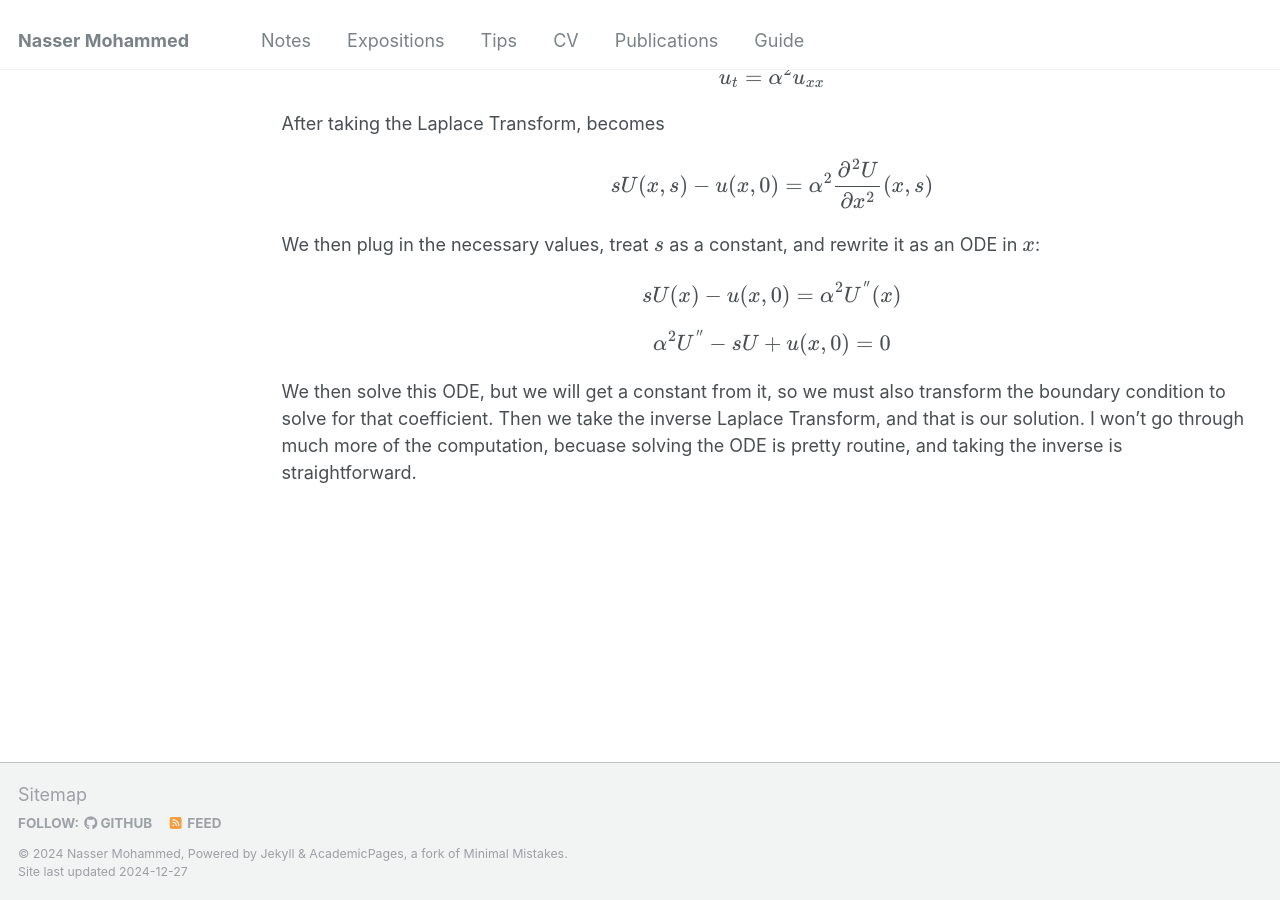
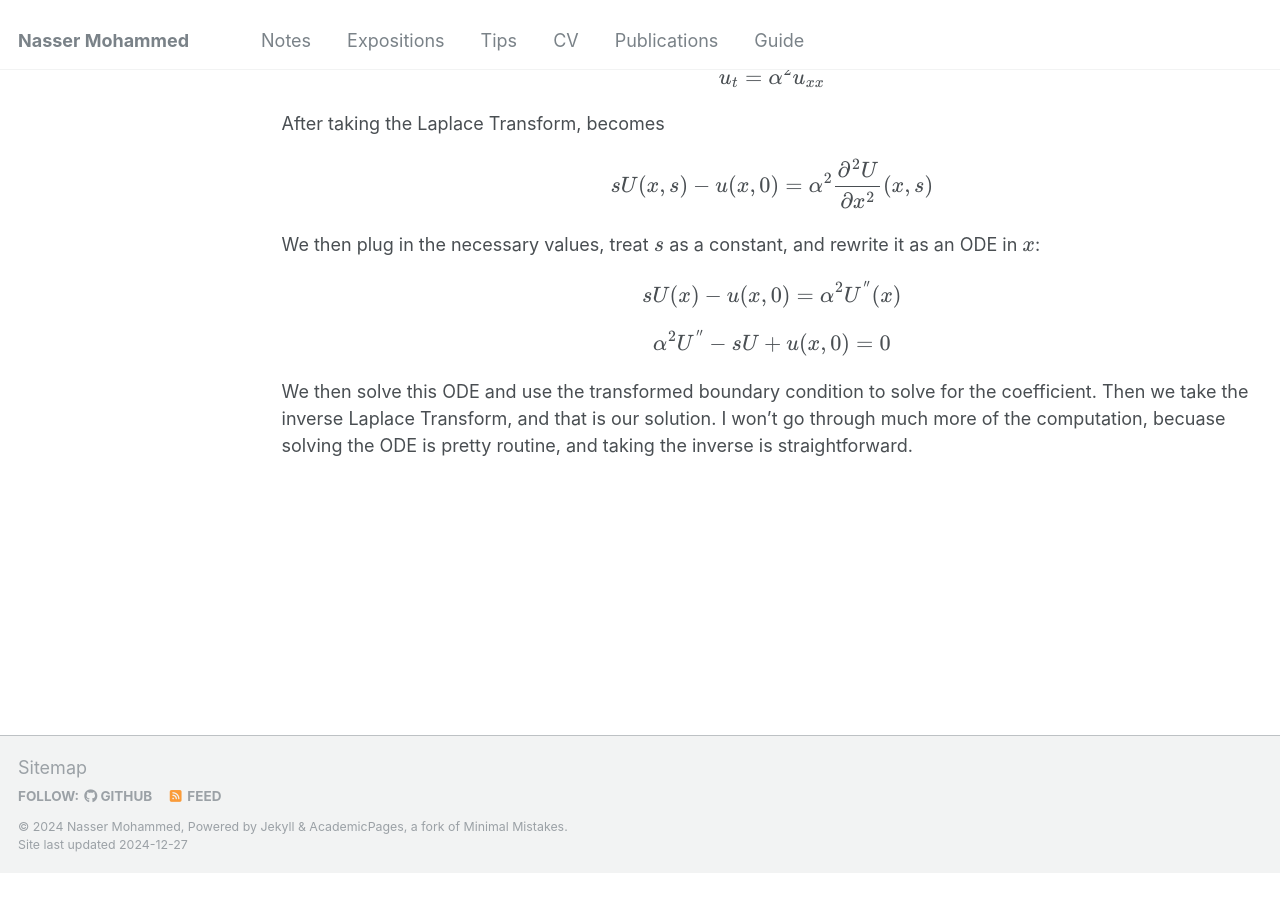
Before and after one commit to Nasser-Mohammed/Nasser-Mohammed.github.io, a Jekyll site: the page built from _pages/notes/pde/laplace-fourier-transforms.md, in a window 1280 px wide and 900 px high, scrolled down 4832 px. Built offline with Jekyll 4.4.1, drawn with Linux system fonts in a browser that asks for light colours; after the commit the page ends 5705 px from its top, so only the background shows below that.

Commit message:
Update laplace-fourier-transforms.md

```diff
--- a/_pages/notes/pde/laplace-fourier-transforms.md
+++ b/_pages/notes/pde/laplace-fourier-transforms.md
@@ -85,4 +85,4 @@ After taking the Laplace Transform, becomes
 We then plug in the necessary values, treat \\(s\\) as a constant, and rewrite it as an ODE in \\(x\\):
 \\[sU(x) - u(x,0) = \alpha^2U^{\''}(x)\\]
 \\[\alpha^2U^{\''}-sU+u(x,0) = 0\\]
-We then solve this ODE, but we will get a constant from it, so we must also transform the boundary condition to solve for that coefficient. Then we take the inverse Laplace Transform, and that is our solution. I won't go through much more of the computation, becuase solving the ODE is pretty routine, and taking the inverse is straightforward.
+We then solve this ODE and use the transformed boundary condition to solve for the coefficient. Then we take the inverse Laplace Transform, and that is our solution. I won't go through much more of the computation, becuase solving the ODE is pretty routine, and taking the inverse is straightforward.
```
